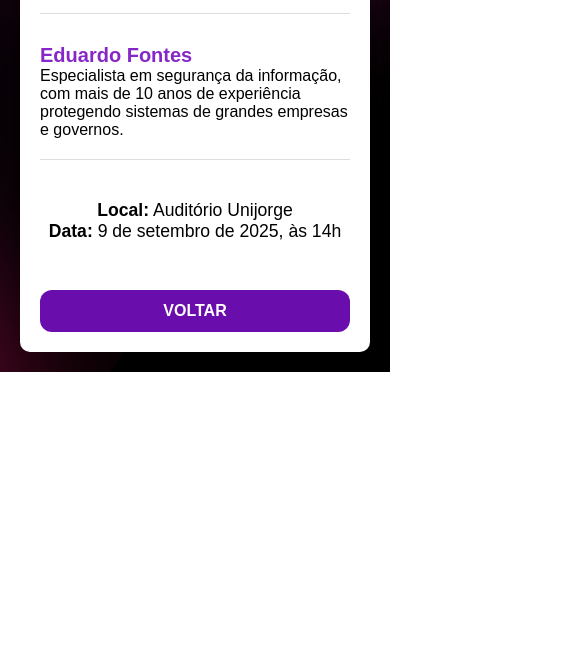
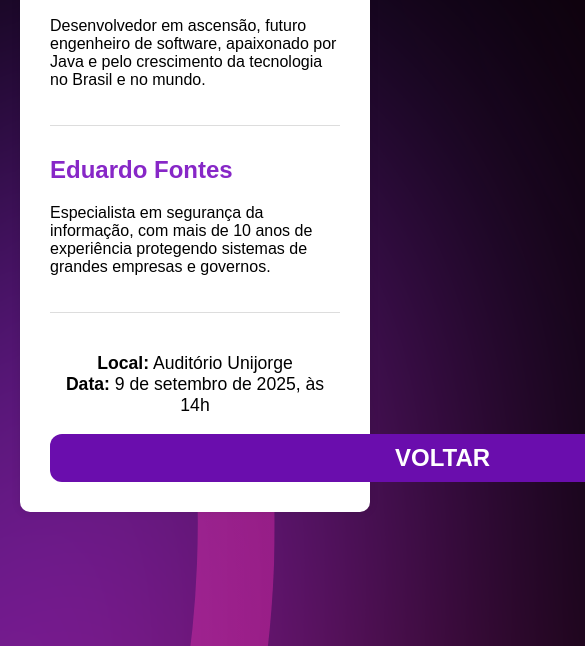
Before and after one commit to dg1vz/Landing-Page-Unijorge, a plain HTML site: page saiba.html in a window 390 px wide. Shown: the part 198-844 px from the top of the page, 585 px wide, since content can reach past the window. Drawn offline with Linux system fonts and the light colour scheme.

Commit message:
Update saiba.css

```diff
--- a/saiba.css
+++ b/saiba.css
@@ -1,17 +1,9 @@
 @charset "UTF-8";
-
-* {
-  margin: 0;
-  padding: 0;
-  box-sizing: border-box;
-}
 
     body {
       font-family: Arial, sans-serif;
       background-image: url(IMG/background.png);
-  background-size: cover;
-  background-repeat: no-repeat;
-  background-position: center;
+      margin: 0;
       padding: 20px;
     }
 
@@ -46,43 +38,19 @@ h1 {
     }
 
     button {
-  display: block;
-  width: 100%;
-  max-width: 100%;
          background-color: #6a0dad;
          color: white;
          border: none;
-  padding: 15px;
-  font-size: 1.2rem;
+         padding: 10px 345px;
+         font-size: 1.50rem;
          border-radius: 12px;
          cursor: pointer;
          transition: background-color 0.3s ease, color 0.3s ease;
          font-weight: 700;
-  margin: 30px auto 0 auto;
     }
 
     button:hover {
          background-color: transparent;
-  color: #6a0dad;
+         color: #ffffff;
          border: 2px solid #6a0dad;
 }
-
-/* RESPONSIVIDADE */
-@media (max-width: 600px) {
-  .container {
-    padding: 20px;
-  }
-
-  h1 {
-    font-size: 24px;
-  }
-
-  .palestrante h2 {
-    font-size: 20px;
-  }
-
-  button {
-    font-size: 1rem;
-    padding: 12px;
-  }
-}
```
Lines whose indentation alone changed are shown as unchanged.
